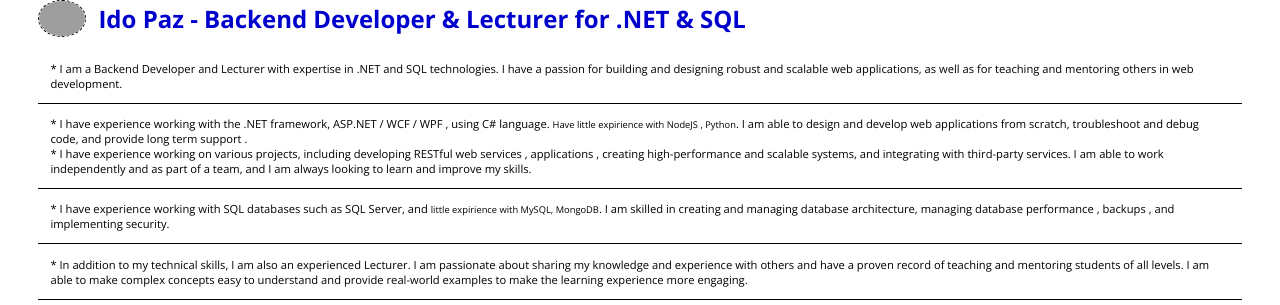
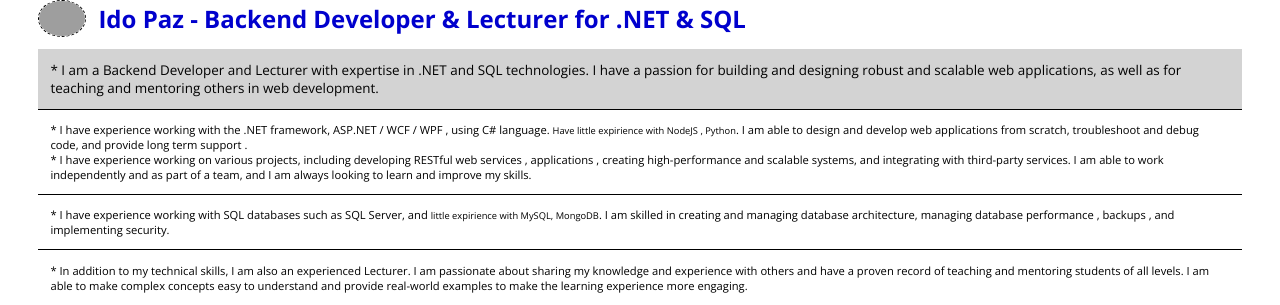
Before and after one commit to ido-paz/ido-paz.github.io, a plain HTML site: page Backend.html in a window 1280 px wide. Shown: the top 305 px of the page. Drawn offline with Linux system fonts and the light colour scheme; grey boxes are pictures that could not be loaded.

Commit message:
updated jumbotron

```diff
--- a/Backend.html
+++ b/Backend.html
@@ -27,7 +27,7 @@
       </h1>
     </header>
     <main>
-      <p>
+      <p class="introduction">
         * I am a Backend Developer and Lecturer with expertise in .NET and SQL
         technologies. I have a passion for building and designing robust and
         scalable web applications, as well as for teaching and mentoring others
```
Also changed, not shown: Frontend.html (+1 -1 lines).
